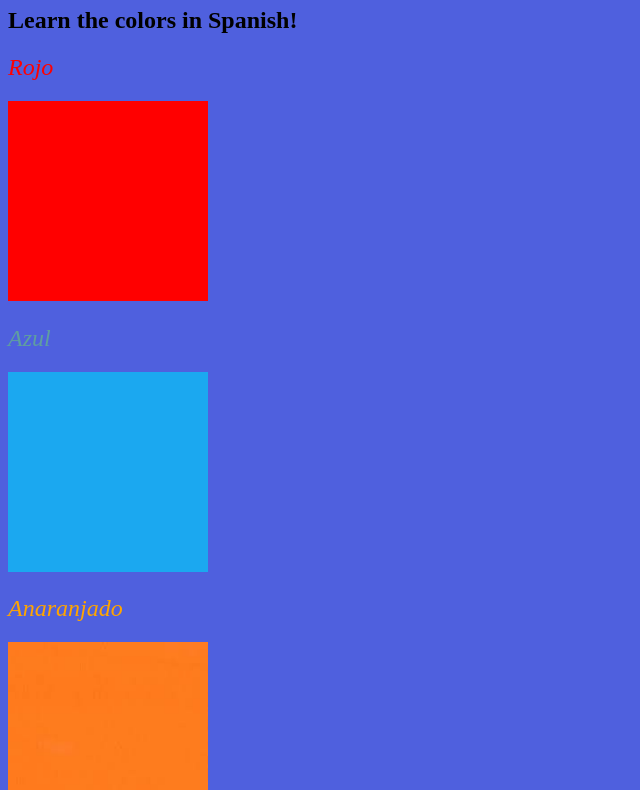
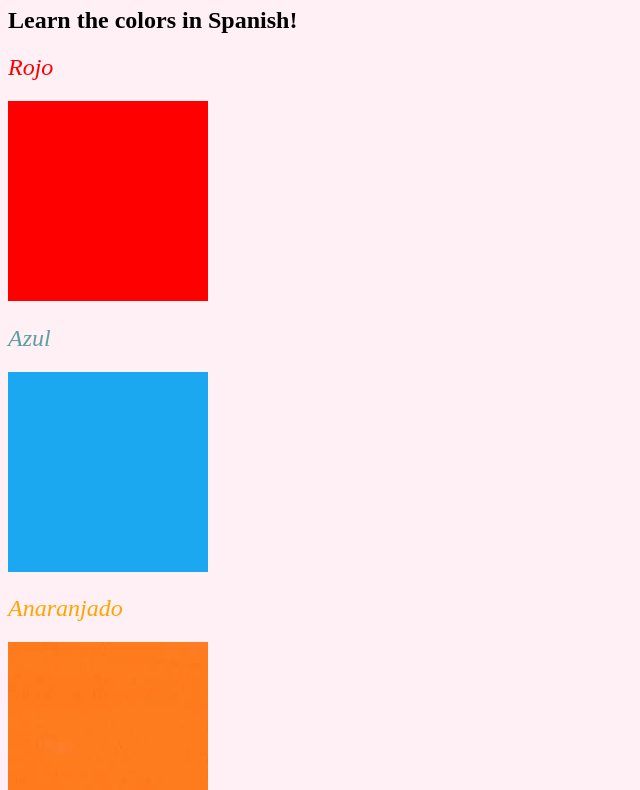
Before and after one commit to amina90384/html--vocab, a plain HTML site: page index.html in a window 1280 px wide. Shown: the part 73-863 px from the top of the page, without its empty margins (0-640 px from the left). Drawn offline with Linux system fonts and the light colour scheme.

Commit message:
Update style.css

```diff
--- a/style.css
+++ b/style.css
@@ -1,5 +1,5 @@
 *{
-background-color: rgb(79, 96, 222);
+background-color: rgb(255, 240, 245);
 }
 
 #red{
```
